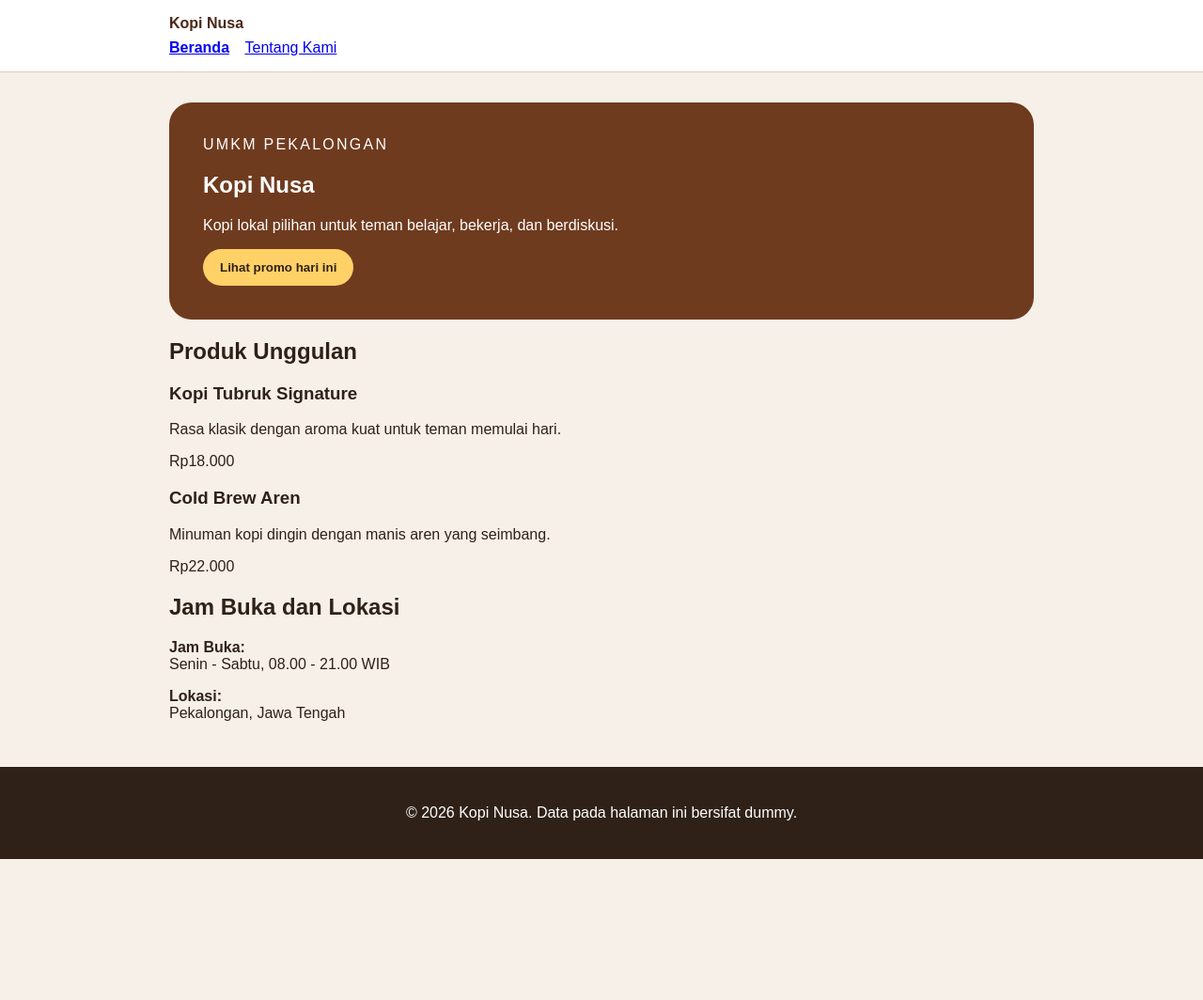
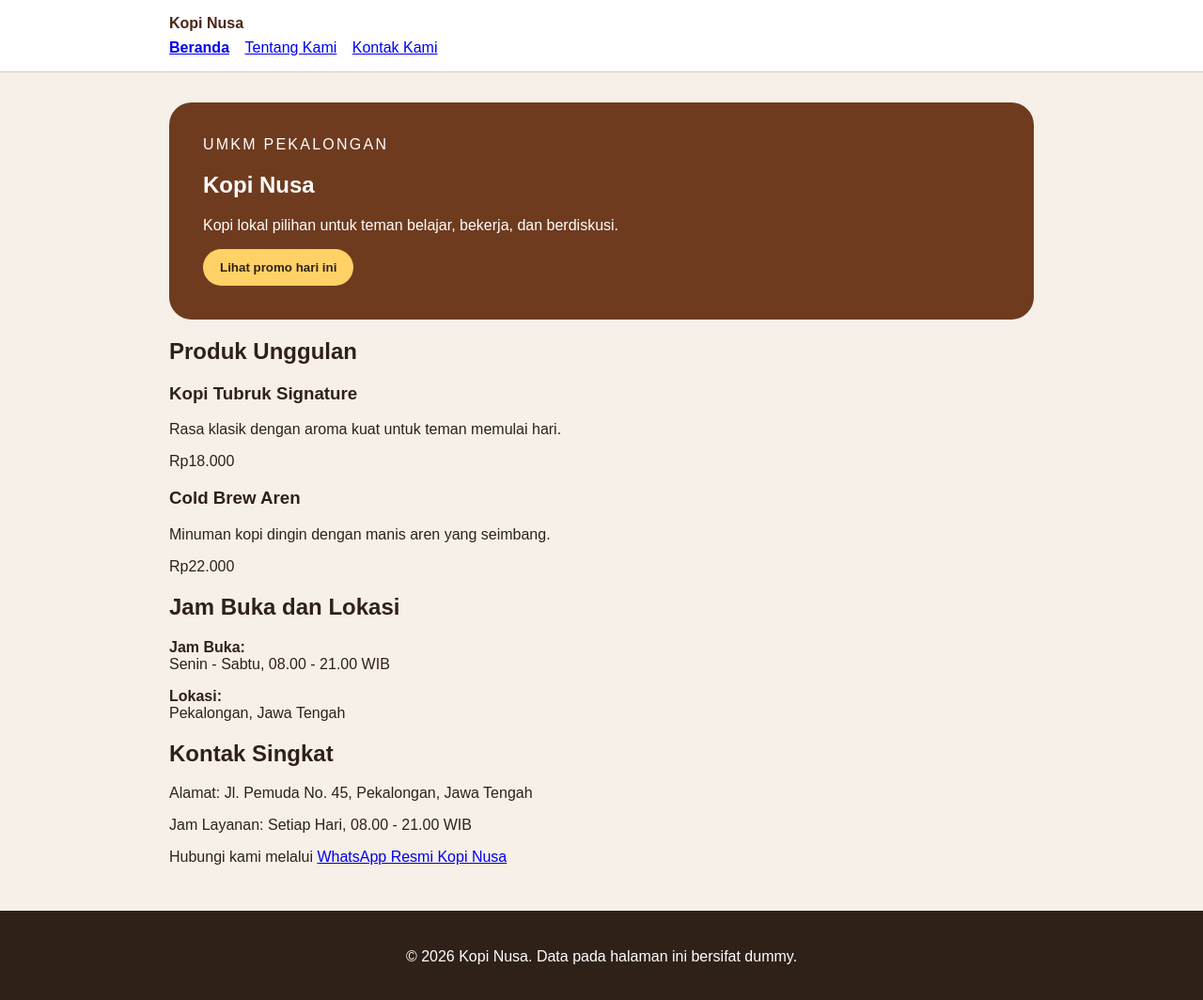
Before and after one commit to SeptiaRamadhaniPutriImiyanti/Kopi-Nusa, a plain HTML site: page index.html in a window 1280 px wide. Shown: the whole page at 94% size. Before the commit the page ends 914 px from the top, so only its background shows below. Drawn offline with Linux system fonts and the light colour scheme.

Commit message:
feat: tambah section kontak singkat dan navigasi anchor

```diff
--- a/index.html
+++ b/index.html
@@ -14,6 +14,8 @@
         <ul>
           <li><a aria-current="page" href="index.html">Beranda</a></li>
           <li><a href="tentang.html">Tentang Kami</a></li>
+          <!-- Link Navigasi Anchor Tugas Mandiri -->
+          <li><a href="#kontak">Kontak Kami</a></li>
         </ul>
       </nav>
     </header>
@@ -41,6 +43,7 @@
           </article>
         </div>
       </section>
+
       <section aria-labelledby="lokasi-title">
         <h2 id="lokasi-title">Jam Buka dan Lokasi</h2>
 
@@ -54,9 +57,24 @@
           Pekalongan, Jawa Tengah
         </p>
       </section>
+
+      <!-- Section Kontak Singkat (Tugas Mandiri P02) -->
+      <section id="kontak" aria-labelledby="kontak-heading">
+        <h2 id="kontak-heading">Kontak Singkat</h2>
+        <p>Alamat: Jl. Pemuda No. 45, Pekalongan, Jawa Tengah</p>
+        <p>Jam Layanan: Setiap Hari, 08.00 - 21.00 WIB</p>
+        <p>
+          Hubungi kami melalui
+          <a href="https://wa.me/6281234567890" target="_blank" rel="noopener noreferrer">
+            WhatsApp Resmi Kopi Nusa
+          </a>
+        </p>
+      </section>
     </main>
+
     <footer class="site-footer">
       <p>&copy; 2026 Kopi Nusa. Data pada halaman ini bersifat dummy.</p>
     </footer>
     <script src="js/script.js"></script>
+  </body>
 </html>
```
Lines whose indentation alone changed are shown as unchanged.
